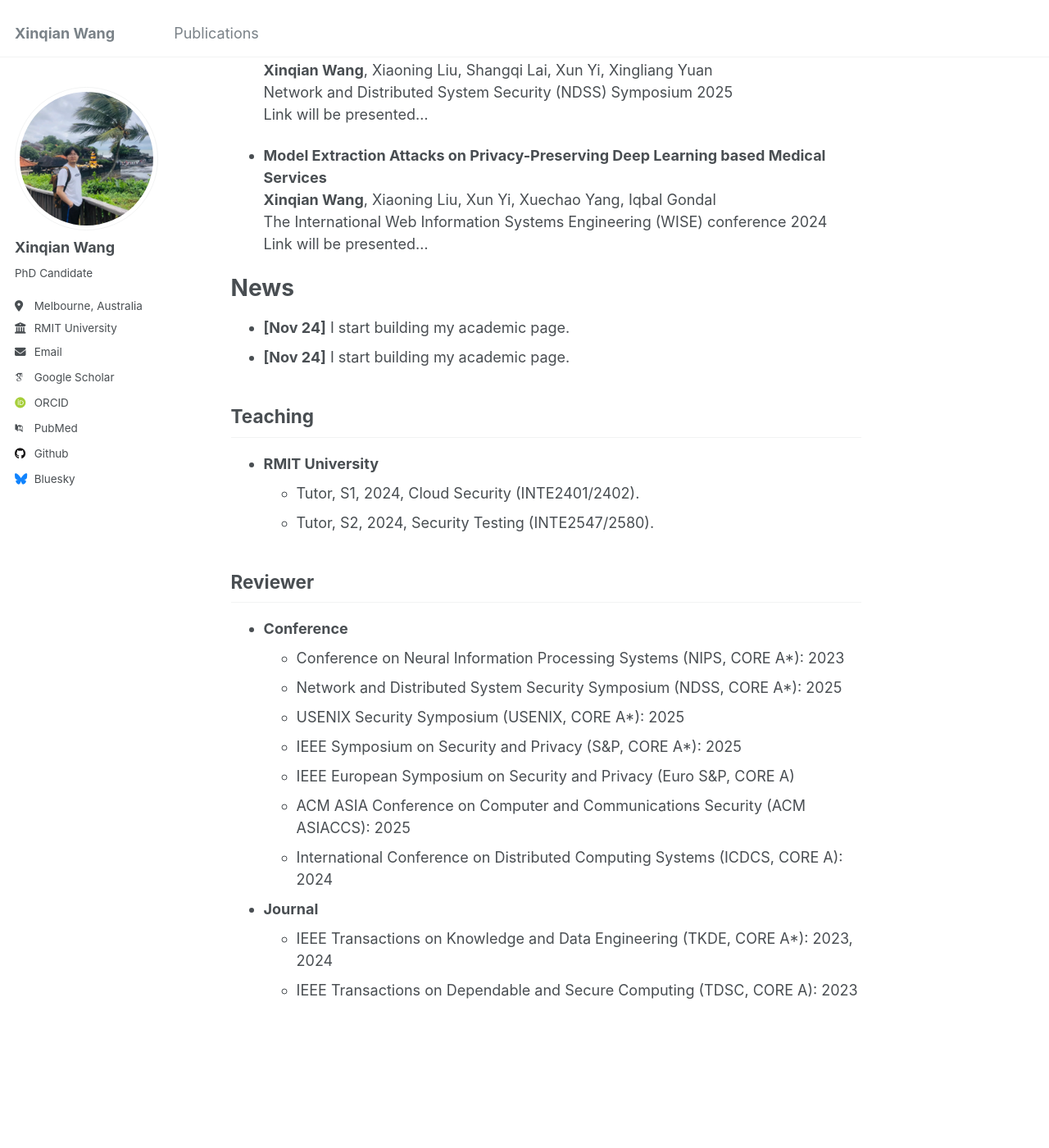
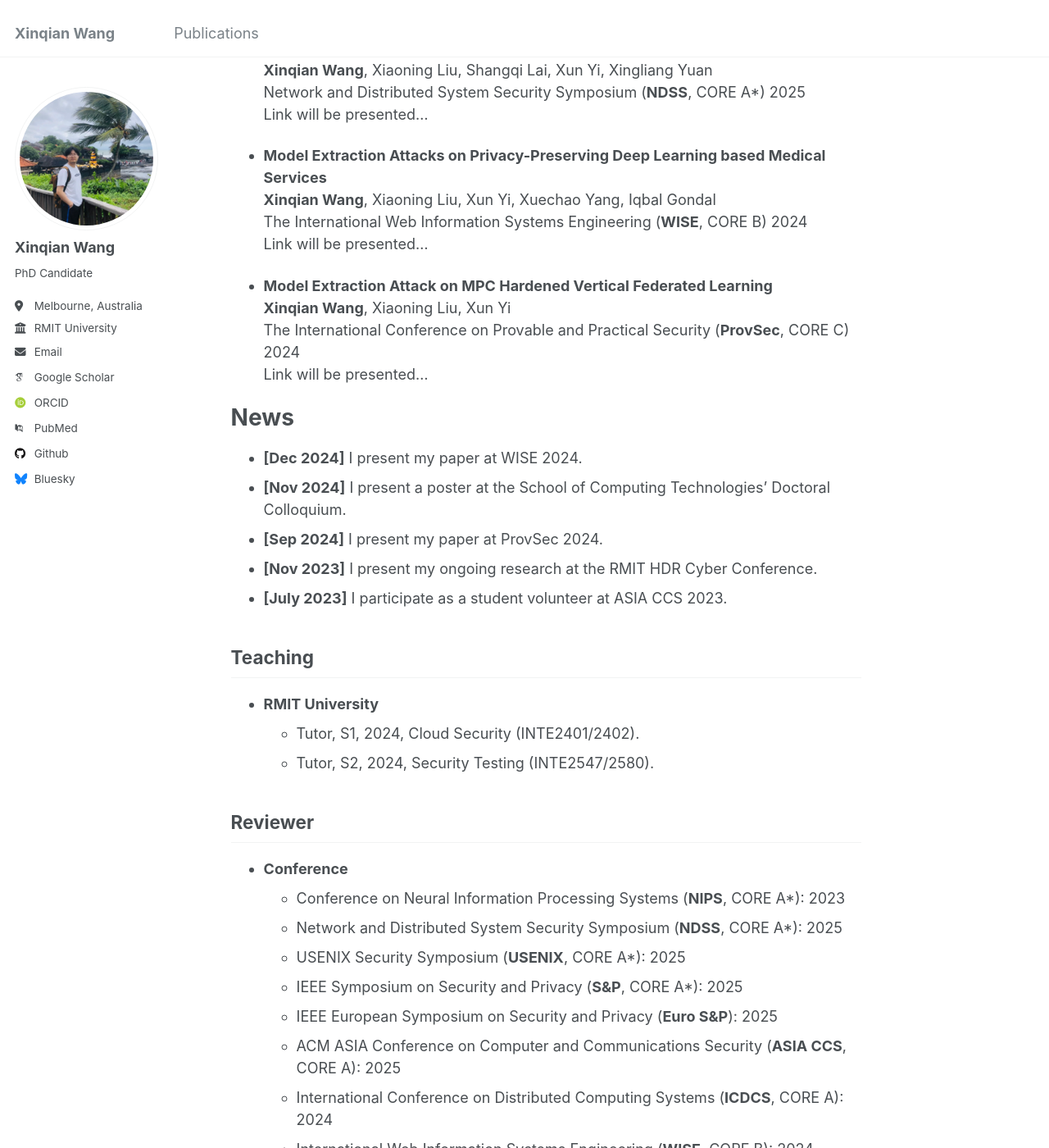
Before and after one commit to Wangxinqian/Academic, a Jekyll site: the page built from _pages/about.md, in a window 1280 px wide and 1400 px high, scrolled down 391 px. Shown: the whole window at 82% size. Built offline with Jekyll 4.4.1, drawn with Linux system fonts in a browser that asks for light colours; some web fonts are replaced; some of the changed text lies outside the part shown.

Commit message:
Update about.md

```diff
--- a/_pages/about.md
+++ b/_pages/about.md
@@ -15,18 +15,26 @@ Selected Publications
 ======
 - **SIGuard: Guarding Secure Inference with Post Data Privacy**
   **Xinqian Wang**, Xiaoning Liu, Shangqi Lai, Xun Yi, Xingliang Yuan
-  Network and Distributed System Security (NDSS) Symposium 2025
+  Network and Distributed System Security Symposium (**NDSS**, CORE A*) 2025
   Link will be presented... <!-- 这是我之后paper的链接[Link to Paper](https://example.com/paper1) -->
 
 - **Model Extraction Attacks on Privacy-Preserving Deep Learning based Medical Services**
   **Xinqian Wang**, Xiaoning Liu, Xun Yi, Xuechao Yang, Iqbal Gondal
-  The International Web Information Systems Engineering (WISE) conference 2024
+  The International Web Information Systems Engineering (**WISE**, CORE B) 2024
+  Link will be presented... <!-- 这是我之后paper的链接[Link to Paper](https://example.com/paper1) -->
+
+- **Model Extraction Attack on MPC Hardened Vertical Federated Learning**
+  **Xinqian Wang**, Xiaoning Liu, Xun Yi
+  The International Conference on Provable and Practical Security (**ProvSec**, CORE C) 2024
   Link will be presented... <!-- 这是我之后paper的链接[Link to Paper](https://example.com/paper1) -->
 
 News
 ======
-- **[Nov 24]** I start building my academic page.
-- **[Nov 24]** I start building my academic page.
+- **[Dec 2024]** I present my paper at WISE 2024.
+- **[Nov 2024]** I present a poster at the School of Computing Technologies’ Doctoral Colloquium.
+- **[Sep 2024]** I present my paper at ProvSec 2024.
+- **[Nov 2023]** I present my ongoing research at the RMIT HDR Cyber Conference.
+- **[July 2023]** I participate as a student volunteer at ASIA CCS 2023.
 
 Teaching
 ------
@@ -37,13 +45,14 @@ Teaching
 Reviewer
 ------
 - **Conference**
-  - Conference on Neural Information Processing Systems (NIPS, CORE A*): 2023
-  - Network and Distributed System Security Symposium (NDSS, CORE A*): 2025
-  - USENIX Security Symposium (USENIX, CORE A*): 2025
-  - IEEE Symposium on Security and Privacy (S&P, CORE A*): 2025
-  - IEEE European Symposium on Security and Privacy (Euro S&P, CORE A)
-  - ACM ASIA Conference on Computer and Communications Security (ACM ASIACCS): 2025
-  - International Conference on Distributed Computing Systems (ICDCS, CORE A): 2024
+  - Conference on Neural Information Processing Systems (**NIPS**, CORE A*): 2023
+  - Network and Distributed System Security Symposium (**NDSS**, CORE A*): 2025
+  - USENIX Security Symposium (**USENIX**, CORE A*): 2025
+  - IEEE Symposium on Security and Privacy (**S&P**, CORE A*): 2025
+  - IEEE European Symposium on Security and Privacy (**Euro S&P**): 2025
+  - ACM ASIA Conference on Computer and Communications Security (**ASIA CCS**, CORE A): 2025
+  - International Conference on Distributed Computing Systems (**ICDCS**, CORE A): 2024
+  - International Web Information Systems Engineering (**WISE**, CORE B): 2024
 - **Journal**
-  - IEEE Transactions on Knowledge and Data Engineering (TKDE, CORE A*): 2023, 2024
-  - IEEE Transactions on Dependable and Secure Computing (TDSC, CORE A): 2023
+  - IEEE Transactions on Knowledge and Data Engineering (**TKDE**, CORE A*): 2023, 2024
+  - IEEE Transactions on Dependable and Secure Computing (**TDSC**, CORE A): 2023
```
